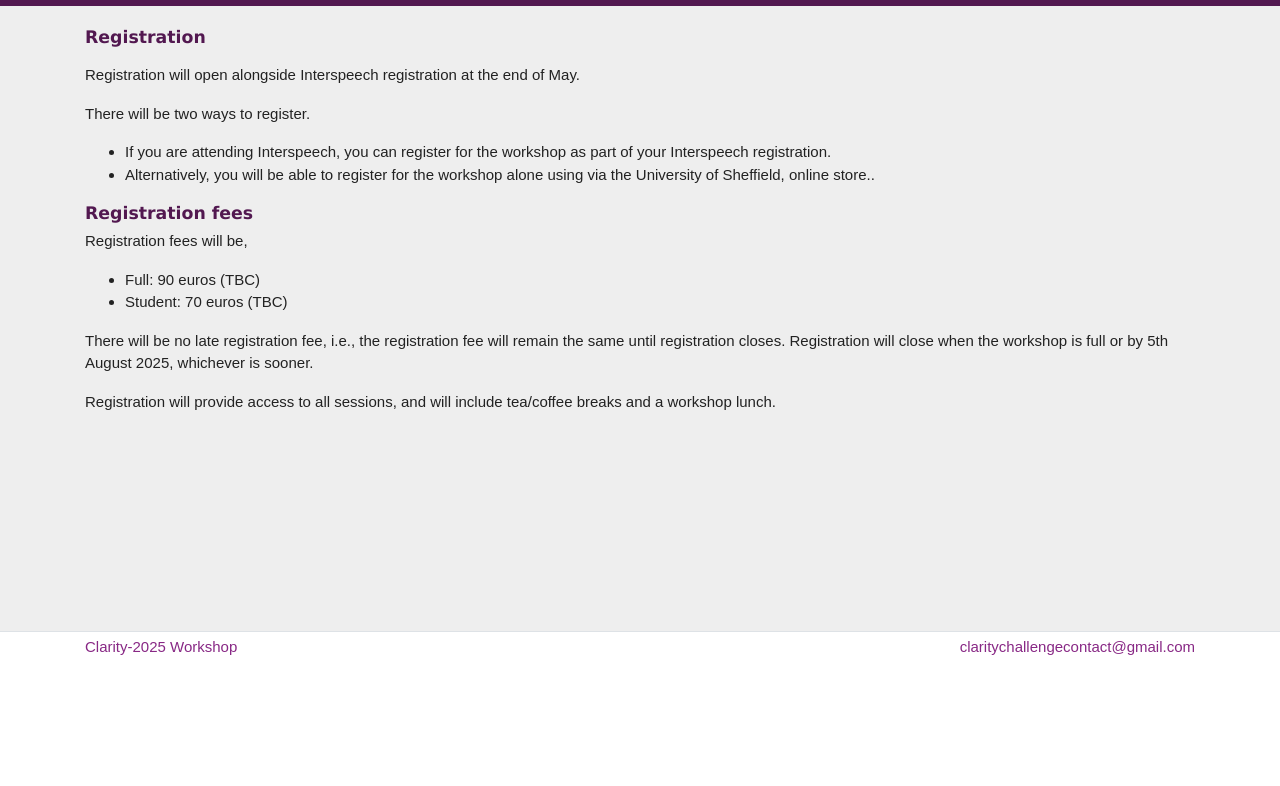
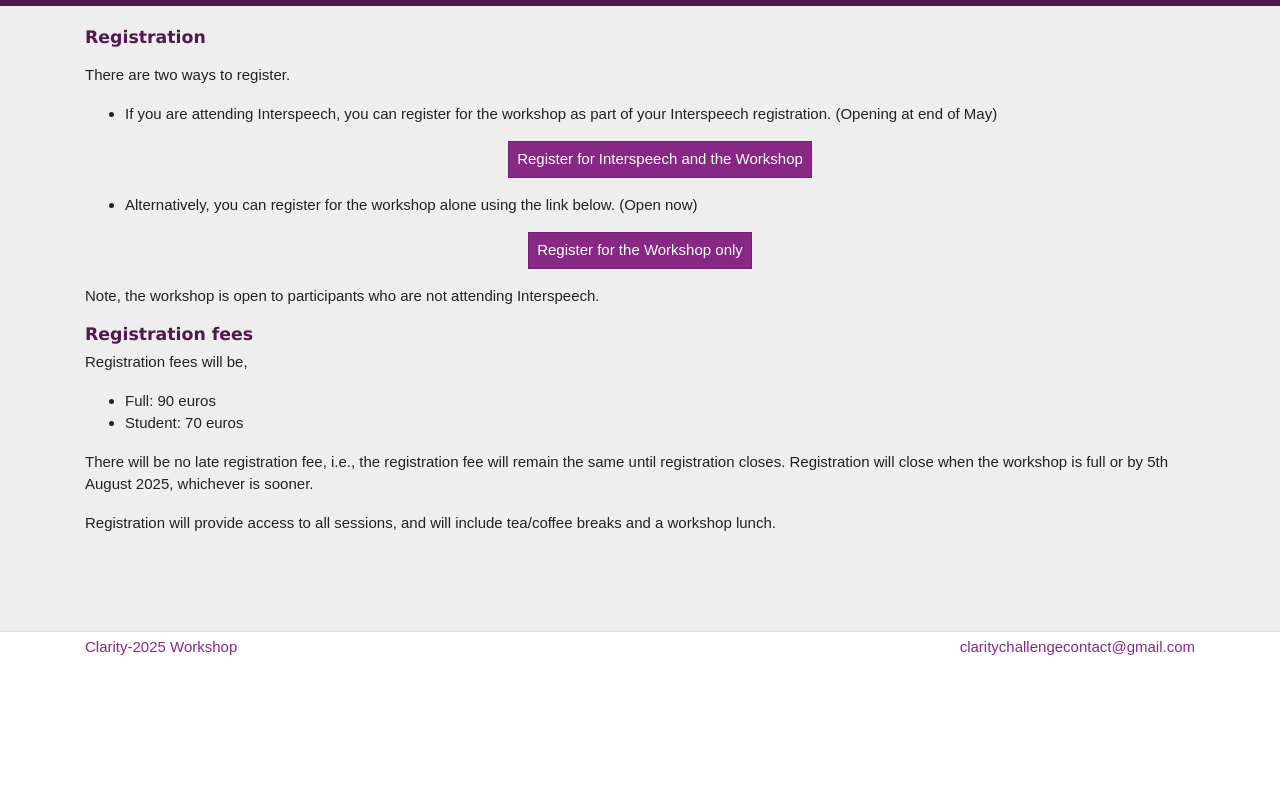
Before and after one commit to claritychallenge/clarity2025-workshop, a Jekyll site: the page built from registration.md, in a window 1280 px wide. Shown: the part 122-908 px from the top of the page. Built offline with Jekyll 4.4.1, drawn with Linux system fonts in a browser that asks for light colours.

Commit message:
Opened standalone registration

```diff
--- a/registration.md
+++ b/registration.md
@@ -3,15 +3,34 @@ layout: page
 title: Registration
 ---
 
-<p/> Registration will open alongside Interspeech registration at the end of May.
-
-<p/> There will be two ways to register.
+<p/> There are two ways to register.
 
 <ul>
-<li/> If you are attending Interspeech, you can register for the workshop as part of your Interspeech registration.
+<li/> If you are attending Interspeech, you can register for the workshop as part of your Interspeech registration. (Opening at end of May)
 
-<li/> Alternatively, you will be able to register for the workshop alone using via the University of Sheffield, online store..
+<p/>
+
+<center>
+    <a href="https://www.interspeech2025.org/registration" target="_blank">
+      <button class="btn btn-primary">Register for Interspeech and the Workshop </button>
+    </a>
+  </center>
+
+<p/>
+
+<li/> Alternatively, you can register for the workshop alone using the link below. (Open now)
 </ul>
+
+<p/>
+<center>
+    <a href="https://onlineshop.shef.ac.uk/conferences-and-events/faculty-of-engineering/computer-science/the-6th-clarity-workshop-on-improving-speech-in-noise-for-hearing-devices-clarity-2025" target="_blank">
+      <button class="btn btn-primary">Register for the Workshop only </button>
+    </a>
+  </center>
+
+<p/>
+
+Note, the workshop is open to participants who are not attending Interspeech.
 
 <h1>Registration fees</h1>
 
@@ -19,8 +38,8 @@ title: Registration
 Registration fees will be,
 
 <ul>
-<li/> Full: 90 euros (TBC)
-<li/> Student: 70 euros (TBC)
+<li/> Full: 90 euros
+<li/> Student: 70 euros
 </ul>
 
 <p>There will be no late registration fee, i.e., the registration fee will remain the same until registration closes. Registration will close when the workshop is full or by 5th August 2025, whichever is sooner.
```
Also changed, not shown: index.md (+2 -1 lines), Gemfile.lock, README.md, 1 other file.
